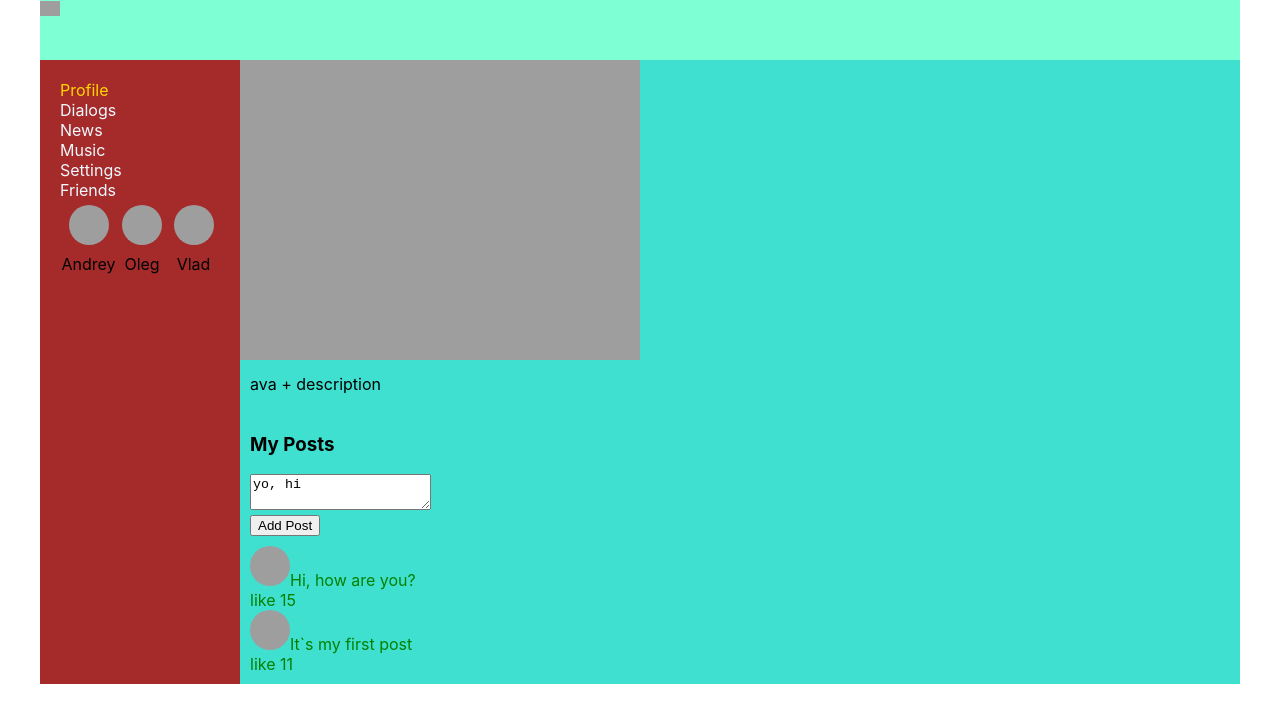
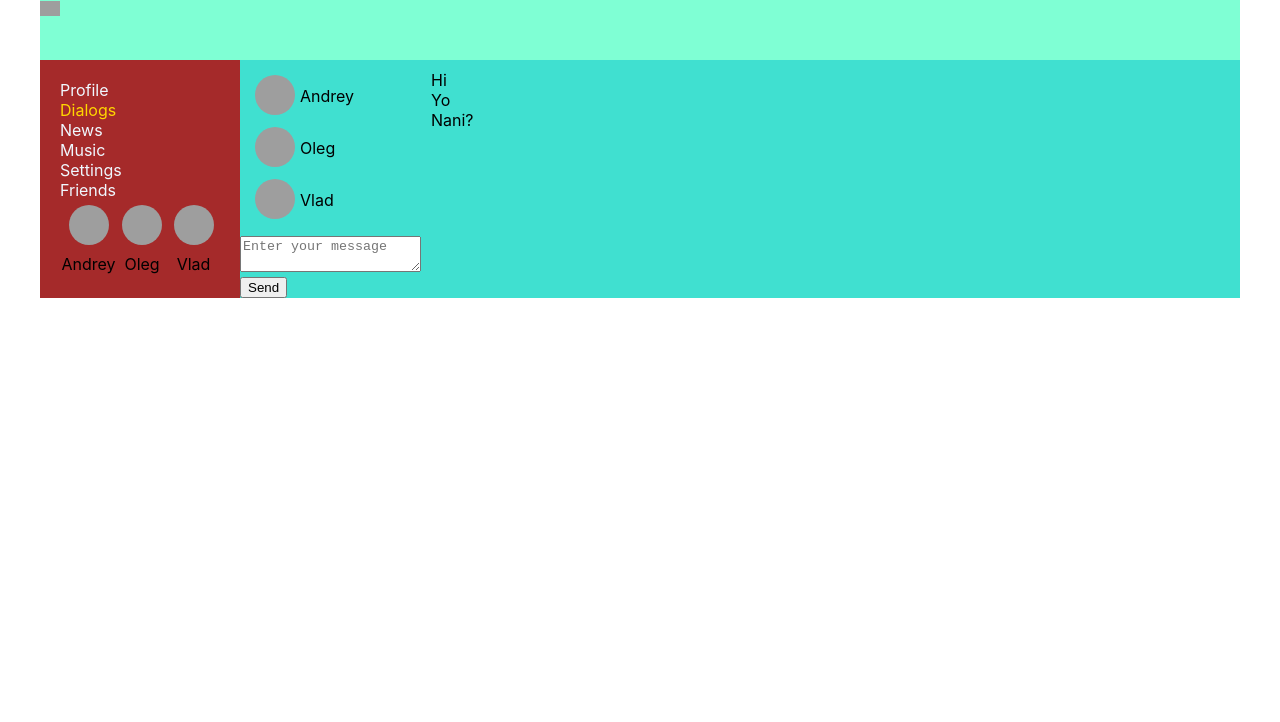
Before and after one commit to Silviys1994/Social-Network, a React (Create React App) app: page /#/dialogs in a window 1280 px wide. Before the commit this address led to /#/profile. Shown: the top 722 px of the page. Built offline with nearby package versions, Linux system fonts and the light colour scheme; grey boxes are pictures that could not be loaded.

Commit message:
45 - React JS практика - connect, mapStateToProps, mapDispatchToProps

```diff
--- a/package.json
+++ b/package.json
@@ -8,6 +8,7 @@
     "@testing-library/user-event": "^13.5.0",
     "react": "^18.2.0",
     "react-dom": "^18.2.0",
+    "react-redux": "^8.0.5",
     "react-router-dom": "^6.9.0",
     "react-scripts": "5.0.1",
     "redux": "^4.2.1",
--- a/src/components/Dialogs/DialogsContainer.jsx
+++ b/src/components/Dialogs/DialogsContainer.jsx
@@ -4,24 +4,24 @@ import {
   updateNewMessageBodyCreator,
 } from "../../redux/dialogs-reduser";
 import Dialogs from "./Dialogs";
+import { connect } from "react-redux";
 
-const DialogsContainer = (props) => {
-  const state = props.store.getState().dialogsPage;
+const mapStateToProps = (state) => {
+  return {
+    dialogsPage: state.dialogsPage,
+  };
+};
+const mapDispatchToProps = (dispatch) => {
+  return {
+    updateNewMessageBody: () => {
+      dispatch(sendMessageCreator());
+    },
+    sendMessage: (body) => {
+      dispatch(updateNewMessageBodyCreator(body));
+    },
+  };
+};
 
-  let onSendMessageClick = () => {
-    props.store.dispatch(sendMessageCreator());
-  };
+const DialogsContainer = connect(mapStateToProps, mapDispatchToProps)(Dialogs);
 
-  let onNewMessageChange = (body) => {
-    props.store.dispatch(updateNewMessageBodyCreator(body));
-  };
-
-  return (
-    <Dialogs
-      updateNewMessageBody={onNewMessageChange}
-      sendMessage={onSendMessageClick}
-      dialogsPage={state}
-    />
-  );
-};
 export default DialogsContainer;
--- a/src/components/Profile/MyPosts/MyPostsContainer.jsx
+++ b/src/components/Profile/MyPosts/MyPostsContainer.jsx
@@ -4,27 +4,26 @@ import {
   updateNewPostTextActionCreator,
 } from "../../../redux/profile-reduser";
 import MyPosts from "./MyPosts";
+import { connect } from "react-redux";
 
-const MyPostsContainer = (props) => {
-  const store = props.store.getState();
-
-  const addPost = () => {
-    props.store.dispatch(addPostActionCreator());
+const mapStateToProps = (state) => {
+  return {
+    posts: state.profilePage.posts,
+    newPostText: state.profilePage.newPostText,
   };
-
-  const onPostChange = (text) => {
-    let action = updateNewPostTextActionCreator(text);
-    props.store.dispatch(action);
+};
+const mapDispatchToProps = (dispatch) => {
+  return {
+    updateNewPostText: (text) => {
+      let action = updateNewPostTextActionCreator(text);
+      dispatch(action);
+    },
+    addPost: () => {
+      dispatch(addPostActionCreator());
+    },
   };
-
-  return (
-    <MyPosts
-      updateNewPostText={onPostChange}
-      addPost={addPost}
-      posts={store.profilePage.posts}
-      newPostText={store.profilePage.newPostText}
-    />
-  );
 };
 
+const MyPostsContainer = connect(mapStateToProps, mapDispatchToProps)(MyPosts);
+
 export default MyPostsContainer;
--- a/src/components/Settings/Settings.jsx
+++ b/src/components/Settings/Settings.jsx
@@ -1,5 +1,4 @@
 import React from "react";
-import s from "./Settings.module.css";
 
 const Settings = (props) => {
   return <div>settings</div>;
--- a/src/index.js
+++ b/src/index.js
@@ -5,6 +5,7 @@ import ReactDOM from "react-dom/client";
 import "./index.css";
 import App from "./App";
 import { HashRouter } from "react-router-dom";
+import { Provider } from "react-redux";
 
 const root = ReactDOM.createRoot(document.getElementById("root"));
 
@@ -12,11 +13,9 @@ const rerenderEntireTree = (state) => {
   root.render(
     <HashRouter>
       <React.StrictMode>
-        <App
-          state={state}
-          dispatch={store.dispatch.bind(store)}
-          store={store}
-        />
+        <Provider store={store}>
+          <App />
+        </Provider>
       </React.StrictMode>
     </HashRouter>
   );
```
Also changed, not shown: 1 other file (tests, documents, lock files or other folders).
